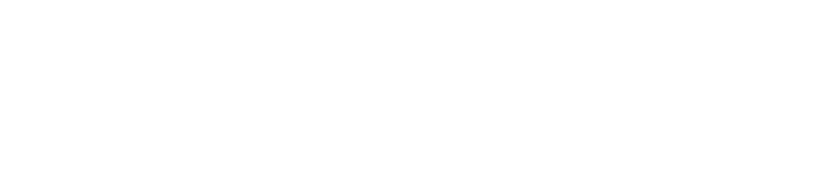
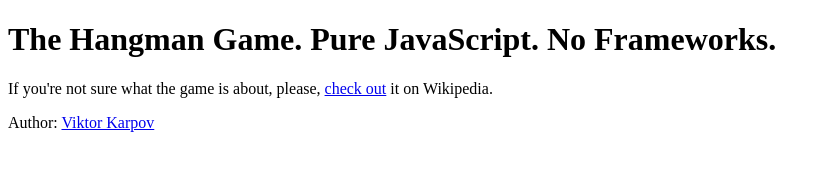
Before and after one commit to vitkarpov/the-hangman, a website built with Parcel: page hangman.html in a window 1280 px wide. Shown: the whole page, without its empty margins (0-830 px from the left). Built offline with nearby package versions, Linux system fonts and the light colour scheme.

Commit message:
Adds initial layout and parsel bundler

```diff
--- a/app/index.js
+++ b/app/index.js
@@ -0,0 +1 @@
+console.log('hello');
--- a/hangman.html
+++ b/hangman.html
@@ -4,10 +4,16 @@
   <meta charset="UTF-8">
   <meta name="viewport" content="width=device-width, initial-scale=1.0">
   <meta http-equiv="X-UA-Compatible" content="ie=edge">
+  <link rel="icon" href="favicon.png">
   <title>The Hangman Game. Pure JavaScript. No Frameworks.</title>
   <script src="./app/index.js"></script>
 </head>
 <body>
+  <h1>The Hangman Game. Pure JavaScript. No Frameworks.</h1>
+  <p>If you're not sure what the game is about, please, <a href="https://en.wikipedia.org/wiki/Hangman_(game)" target="_blank">check out</a> it on Wikipedia.</p>
   <div id="app"></div>
+  <div class="footer">
+    Author: <a href="https://github.com/vitkarpov" target="_blank">Viktor Karpov</a>
+  </div>
 </body>
 </html>
```
Also changed, not shown: package.json (+6 -6 lines), favicon.png (added), 2 other files.
